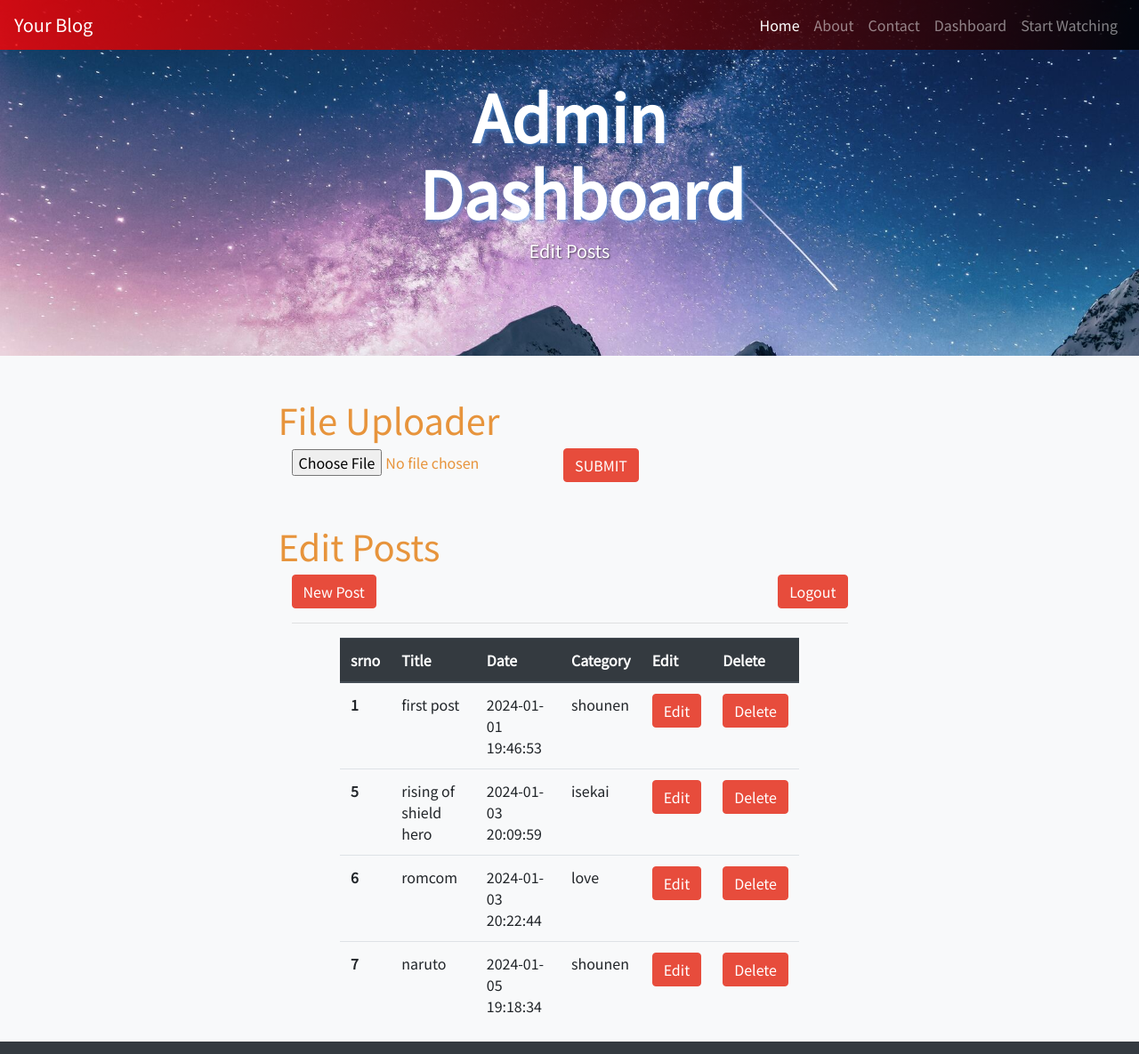
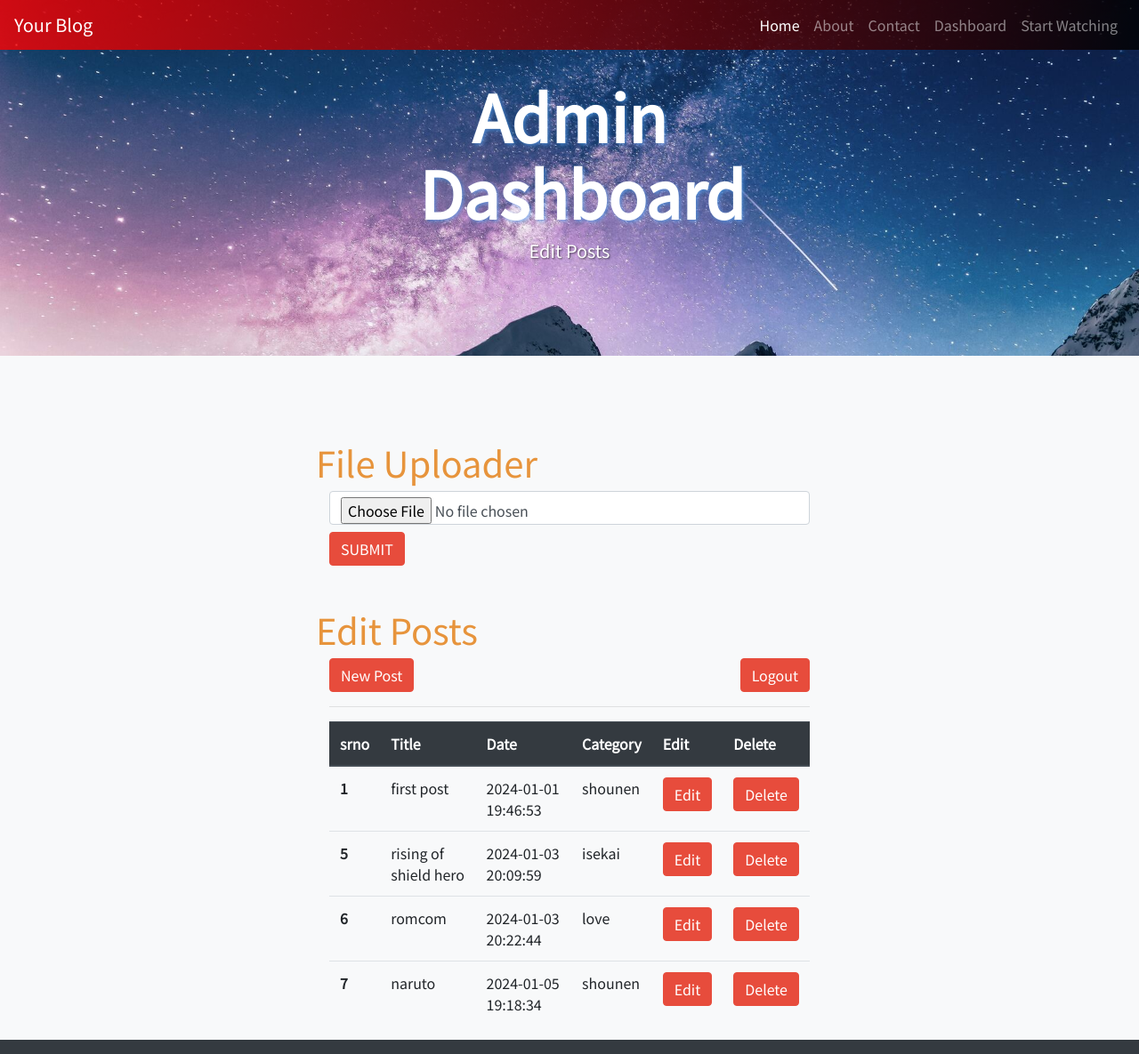
Before and after one commit to ShreyasChavan1/aniblog, a Flask app: template template/dashboard.html in a window 1280 px wide. Shown: the top 1185 px of the page at 89% size. Run offline with Flask 3, Linux system fonts and the light colour scheme; the template is opened without the code that fills it: values that come from a table or form of the project are taken from there, others are empty; data comes from the database, SQL or seed files in the repository; parts of the project's set-up code (start-up, migrations or seed data) failed here and were passed over; some libraries are stand-ins or nearby versions.

Commit message:
dashboard responsive

```diff
--- a/template/dashboard.html
+++ b/template/dashboard.html
@@ -14,19 +14,16 @@
     </div>
 </header>
 
-
-
+<div class="container mt-5">
     <div class="row justify-content-center mt-5">
         <div class="col-md-6">
             <h1 class="row gx-4 gx-lg-5">File Uploader</h1>
             <form action="/upload" method="post" enctype="multipart/form-data">
-                <input type="file" name="file1">
+                <input type="file" name="file1" class="form-control mb-2">
                 <button class="btn btn-primary" type="submit">SUBMIT</button>
             </form>
         </div>
     </div>
-
-
 
     <div class="row justify-content-center mt-5">
         <div class="col-md-6">
@@ -36,9 +33,6 @@
                 <a href="/logout"><button class="btn btn-primary">Logout</button></a>
             </div>
             <hr>
-        <div class="row justify-content-center">
-            <div class="col-md-10">
-
             <div class="table-responsive">
                 <table class="table">
                     <thead class="thead-dark">
@@ -65,8 +59,8 @@
                     </tbody>
                 </table>
             </div>
-
         </div>
     </div>
 </div>
+
 {% endblock %}
```
Lines whose indentation alone changed are shown as unchanged.
